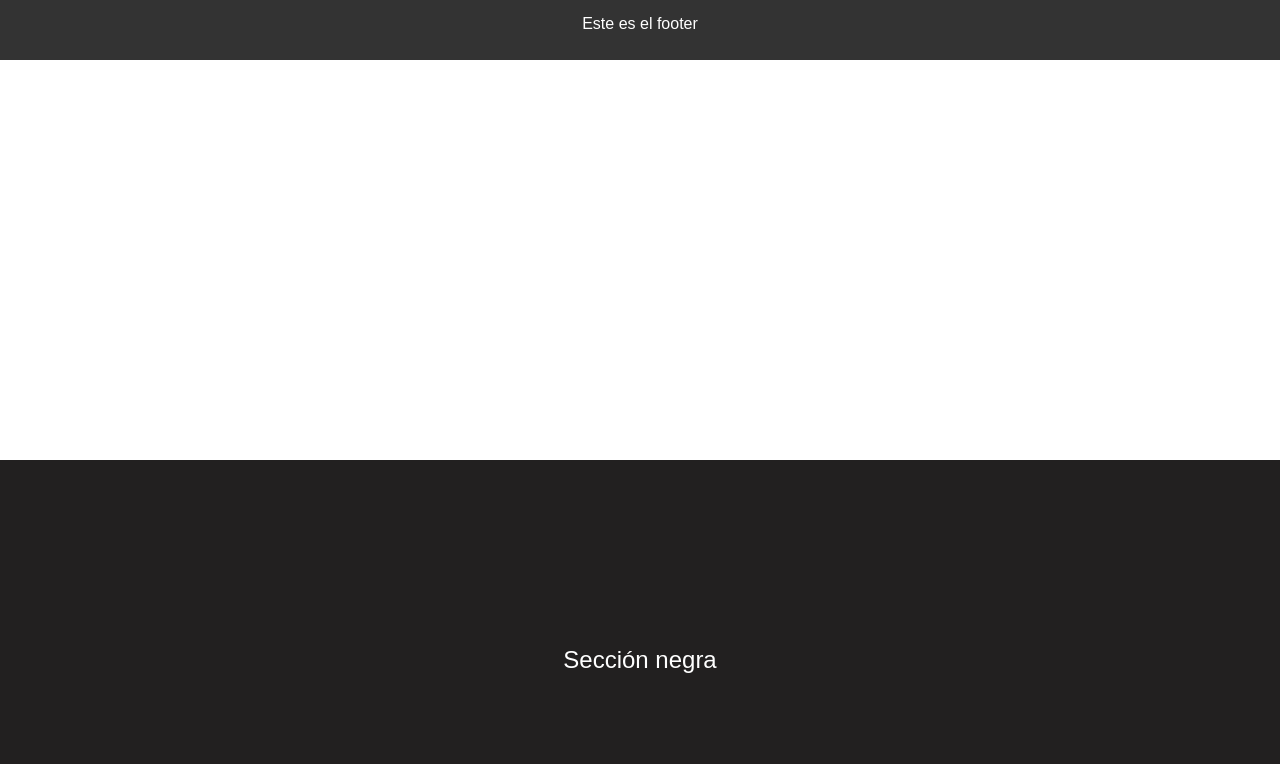
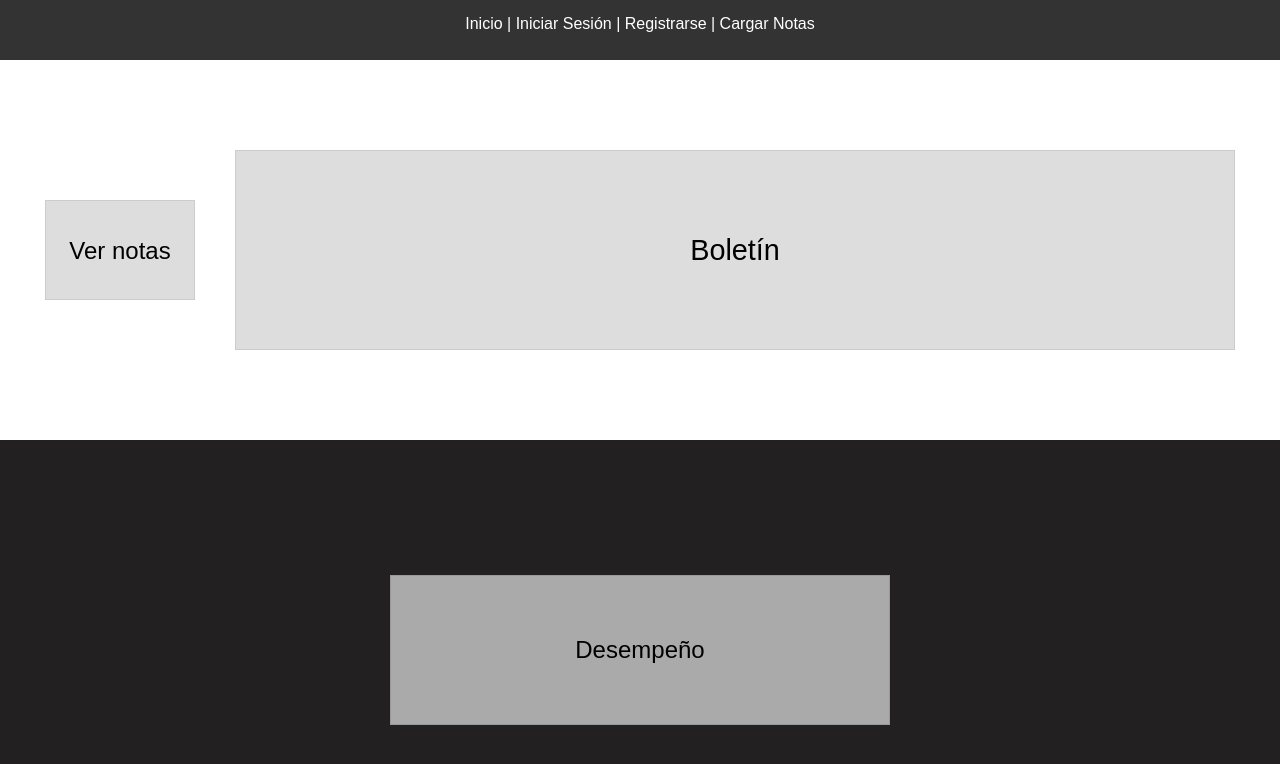
Before and after one commit to Antonio2920/TPI_ProgramacionIV, a plain HTML site: page Codigo/Pagina.html in a window 1280 px wide. Drawn offline with Linux system fonts and the light colour scheme.

Commit message:
Actualizacion

```diff
--- a/Codigo/Pagina.html
+++ b/Codigo/Pagina.html
@@ -3,20 +3,27 @@
 <head>
     <meta charset="UTF-8">
     <meta name="viewport" content="width=device-width, initial-scale=1.0">
-    <title>Página con footer en la parte superior</title>
+    <title>Inicio</title>
     <link rel="stylesheet" href="PaginaC.css">
 </head>
 <body>
     <footer>
-        <p>Este es el footer</p>
+        <p>Inicio | Iniciar Sesión | Registrarse | Cargar Notas</p>
     </footer>
 
     <div class="contenedor">
         <div class="rectangulo rojo">
-            <p>Sección roja</p>
+            <div class="cuadrado ver-notas">
+                <p>Ver notas</p>
+            </div>
+            <div class="cuadrado boletin">
+                <p>Boletín</p>
+            </div>
         </div>
         <div class="rectangulo negro">
-            <p>Sección negra</p>
+            <div class="cuadrado inferior">
+                <p>Desempeño</p>
+            </div>
         </div>
     </div>
 </body>
--- a/Codigo/PaginaC.css
+++ b/Codigo/PaginaC.css
@@ -25,7 +25,7 @@ footer {
     display: flex;
     flex-direction: column;
     height: 100vh;
-    margin-top: 60px; /* Ajusta el espacio para el footer */
+    margin-top: 60px;
 }
 
 .rectangulo {
@@ -39,8 +39,58 @@ footer {
 
 .rojo {
     background-color: white;
+    display: flex;
+    align-items: center;
+    padding: 0 20px;
+    position: relative;
 }
 
 .negro {
     background-color: rgb(34, 32, 32);
+    position: relative;
+    display: flex;
+    justify-content: center;
+    align-items: center;
+    padding: 20px;
 }
+
+.cuadrado {
+    text-align: center;
+    line-height: 100px;
+    font-size: 1em;
+}
+
+.ver-notas {
+    width: 150px;
+    height: 100px;
+    background-color: #ddd;
+    border: 1px solid #ccc;
+    margin-right: 40px;
+}
+
+.boletin {
+    width: 1000px;
+    height: 200px;
+    background-color: #ddd;
+    border: 1px solid #ccc;
+    display: flex;
+    justify-content: center;
+    align-items: center;
+    font-size: 1.2em;
+}
+
+.inferior {
+    width: 500px;
+    height: 150px;
+    background-color: #aaa;
+    border: 1px solid #999;
+    display: flex;
+    justify-content: center;
+    align-items: center;
+}
+
+.cuadrado p {
+    margin: 0;
+    color: black;
+    font-size: 1em;
+}
```
